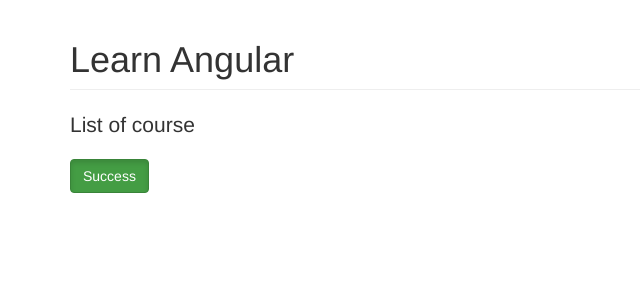
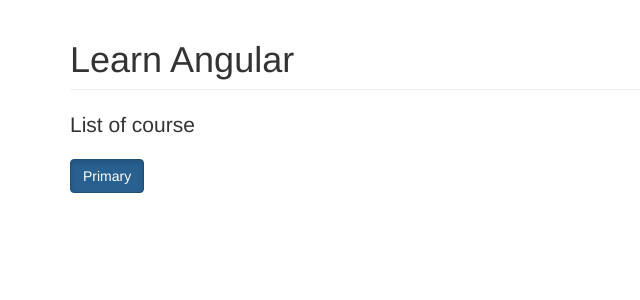
Before and after one commit to palashmon/learn-angular4, an Angular app: page / in a window 1280 px wide. Shown: the top 300 px of the page, without its empty margins (0-640 px from the left). Built offline with nearby package versions, Linux system fonts and the light colour scheme.

Commit message:
Bind multiple class using class binding & method Syntax: [ngClass]='getClasses()' where getClasses() returns an object of classes as key

```diff
--- a/package.json
+++ b/package.json
@@ -4,7 +4,7 @@
     "license": "MIT",
     "scripts": {
         "ng": "ng",
-    "start": "ng serve -pr=false -o=true --aot",
+        "start": "ng serve -pr=false -o=true",
         "build": "ng build",
         "test": "ng test",
         "lint": "ng lint",
--- a/src/app/courses.component.ts
+++ b/src/app/courses.component.ts
@@ -5,7 +5,7 @@ import { Component } from '@angular/core';
     template: `
         <p class="lead">{{ title }}</p>
         <p>
-            <button type="button" class="btn" [ngClass]="moreClasses">Success</button>
+            <button type="button" class="btn" [ngClass]="getClasses()">Primary</button>
         </p>
     `
 })
@@ -13,11 +13,11 @@ export class CoursesComponent {
     title = 'List of course';
 
     isActive = true;
-    success = true;
+    isPrimary = true;
 
     // moreClasses is a property in the component that contains an object
-    moreClasses = {
-        'btn-success': this.success,
-        active: this.isActive
-    };
+    getClasses() {
+        const moreClasses = { 'btn-primary': this.isPrimary, active: this.isActive };
+        return moreClasses;
+    }
 }
```
Lines whose indentation alone changed are shown as unchanged.
